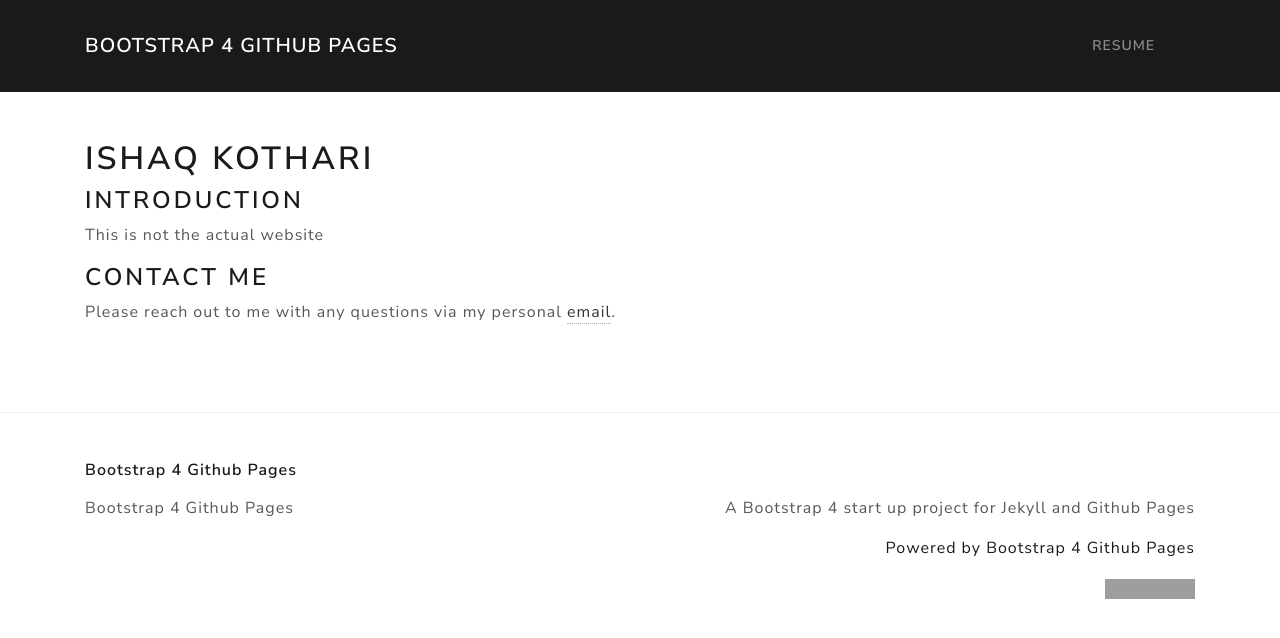
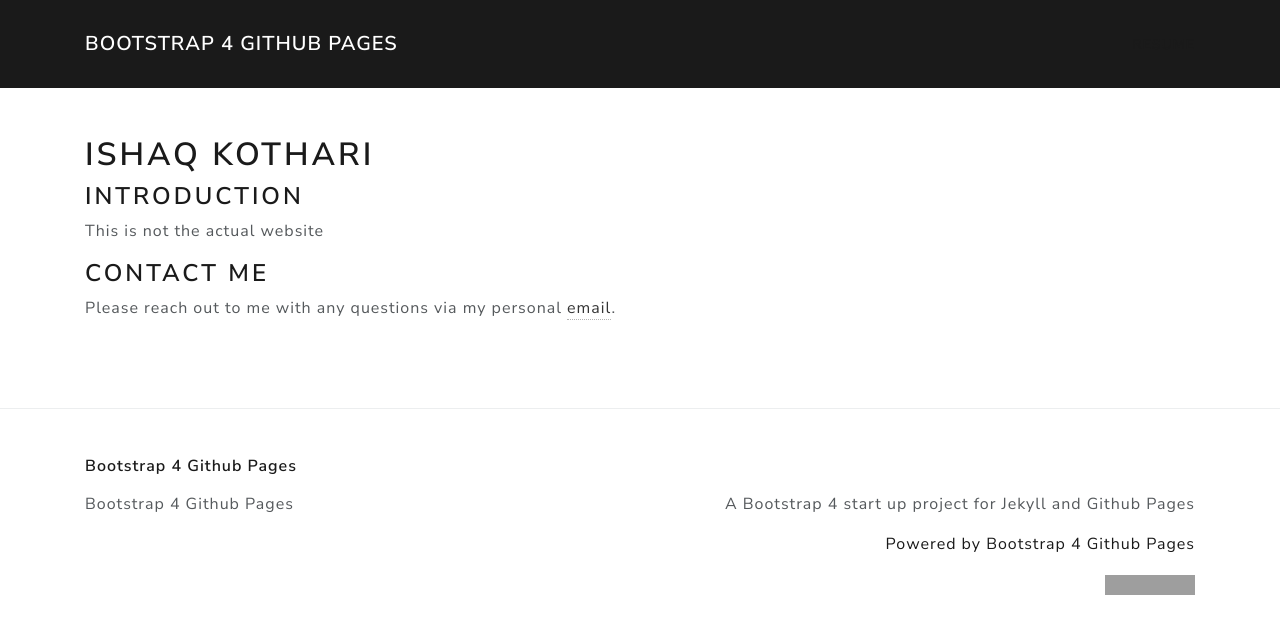
Before and after one commit to ishaqkothari/ishaqkothari.github.io, a Jekyll site: the page built from index.md, in a window 1280 px wide. Shown: the top 638 px of the page. Built offline with Jekyll 4.4.1, drawn with Linux system fonts in a browser that asks for light colours; grey boxes are pictures that could not be loaded.

Commit message:
Update header.html

```diff
--- a/_includes/header.html
+++ b/_includes/header.html
@@ -17,9 +17,7 @@
           </li>
           {%- endif -%}
         {% endfor -%}
-        <li class="nav-item">
-          <a class="nav-link" href="resume.md">Resume</a>
-        </li>
+        <a href="resume.md"> Resume </a>
       </ul>
     </div>
   </div>
```
